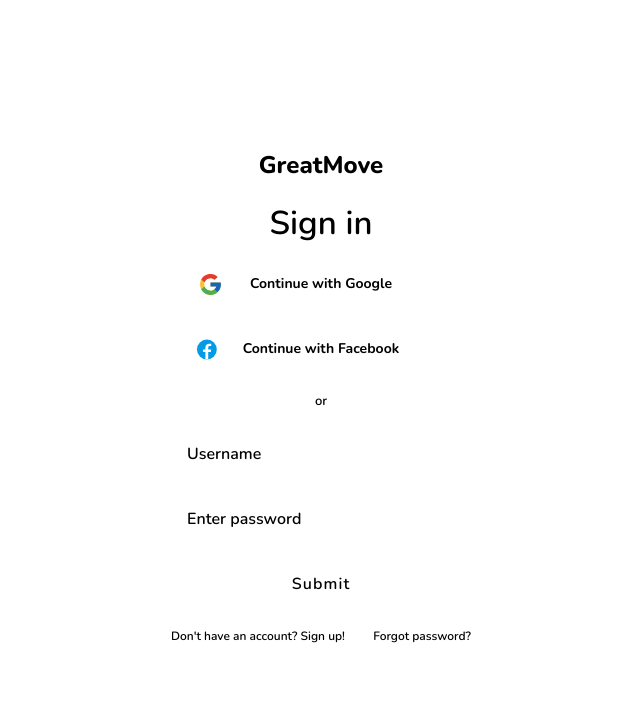
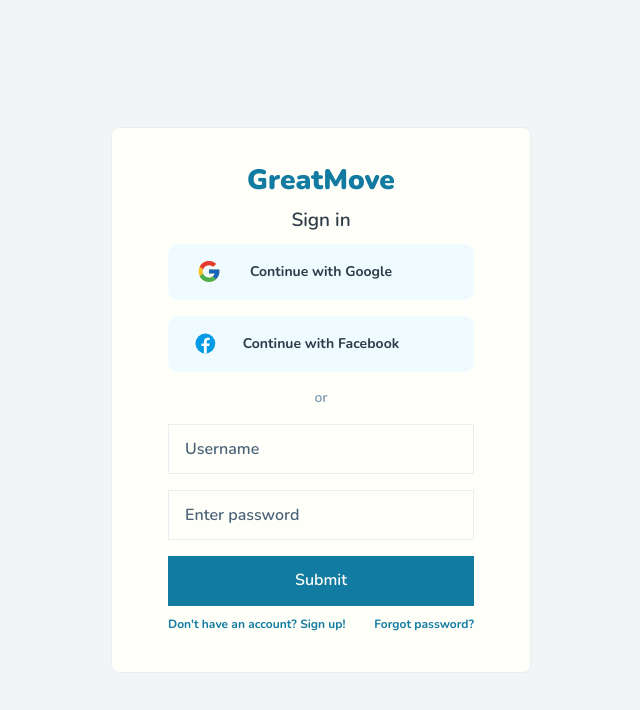
Before and after one commit to TheStelarek/GreatMove.Web, a Next.js app: page /login in a window 1280 px wide. Shown: the top 710 px of the page, without its empty margins (319-959 px from the left). Built offline with nearby package versions, Linux system fonts and the light colour scheme.

Commit message:
fix: design of login page (#29)
* fix: change font weights names

* feat: add border radius css variables

* fix: change footer and caption font size name

* fix: design of login page

```diff
--- a/src/components/core/input/Input.module.scss
+++ b/src/components/core/input/Input.module.scss
@@ -3,73 +3,54 @@
   justify-content: center;
   flex-direction: column;
   margin-right: auto;
-  font-size: 12px;
-  font-weight: 600;
-  gap: 5px;
+  font-size: var(--font-size-caption);
+  line-height: var(--line-height-caption);
+  font-weight: var(--font-weight-semi-bold);
+  gap: var(space-2);
   width: 100%;
 
   .input {
     height: 50px;
     background-color: transparent;
-    padding: 0 1rem;
-    border: 2px solid var(--primary-color);
-    color: var(--black-3);
-    font-size: 16px;
-    font-weight: 600;
+    padding: 0 var(--space-4);
+    border: 2px solid var(--blue-700);
+    color: var(--gray-900);
+    font-size: var(--font-size-p2);
+    font-weight: var(--font-weight-semi-bold);
 
     &::placeholder {
-      color: var(--gray-30);
+      color: var(--gray-700);
       border: none;
     }
   }
 
   .input-gray {
-    border: 1px solid var(--gray-10);
-  }
-
-  .input-white {
-    border: none;
-    color: var(--primary-color);
-    background-color: var(--white-1);
-
-    &:focus {
-      outline: 1px solid var(--blue-20);
-    }
-  }
-
-  .input-blue {
-    border: none;
-    color: var(--primary-color);
-    background-color: var(--white-4);
-
-    &:focus {
-      outline: 1px solid var(--blue-20);
-    }
+    border: 1px solid var(--gray-100);
   }
 
   .input-radius-5 {
-    border-radius: 5px;
+    border-radius: var(--border-radius-5);
   }
 
   .input-radius-10 {
-    border-radius: 10px;
+    border-radius: var(--border-radius-10);
   }
 
   .input-radius-15 {
-    border-radius: 15px;
+    border-radius: var(--border-radius-15);
   }
 
   .inputError {
-    border-color: var(--red-2);
+    border-color: var(--red-600);
   }
 
   .error {
-    color: var(--red-2);
-    font-size: 14px;
-    margin: 5px 0 0 0;
+    color: var(--red-600);
+    font-size: var(--font-size-p1);
+    line-height: var(--line-height-p1);
+    font-weight: var(--font-weight-semi-bold);
+    margin: var(--space-2) 0 0 0;
     padding: 0;
     text-align: center;
-    line-height: 14px;
-    font-weight: 600;
   }
 }
--- a/src/components/login/loginForm/LoginForm.module.scss
+++ b/src/components/login/loginForm/LoginForm.module.scss
@@ -1,31 +1,30 @@
 .loginForm {
   display: flex;
   flex-direction: column;
-  gap: 15px;
+  gap: var(--space-4);
 
   .formBtn {
+    background-color: var(--blue-700);
+    color: var(--white);
+    font-weight: var(--font-weight-semi-bold);
     width: 100%;
     border: none;
-    background-color: var(--primary-color);
     height: 50px;
-    letter-spacing: 1.1px;
-    color: var(--white-2);
-    font-weight: 600;
     cursor: pointer;
   }
 
   .formBtn:disabled {
     cursor: not-allowed;
-    background-color: var(--gray-30);
+    background-color: var(--gray-100);
+    color: var(--gray-700);
   }
 
   .error {
-    color: var(--red-2);
-    font-size: 14px;
-    margin: 5px 0 0 0;
+    color: var(--red-600);
+    font-size: var(--font-size-p1);
+    line-height: var(--line-height-p1);
+    font-weight: var(--font-weight-semi-bold);
     padding: 0;
     text-align: center;
-    line-height: 14px;
-    font-weight: 600;
   }
 }
--- a/src/components/login/loginSocials/LoginSocials.module.scss
+++ b/src/components/login/loginSocials/LoginSocials.module.scss
@@ -2,23 +2,23 @@
   display: flex;
   flex-direction: column;
   align-items: center;
-  gap: 15px;
+  gap: var(--space-4);
 
   .social {
+    padding: var(--space-7) 0;
+    border-radius: var(--border-radius-10);
+    background-color: var(--blue-50);
+    color: var(--gray-800);
+    font-weight: var(--font-weight-bold);
+    font-size: var(--font-size-p1);
     width: 100%;
     height: 50px;
-    padding: 0;
-    background-color: var(--white-3);
     border: none;
-    border-radius: 12px;
     display: flex;
     justify-content: center;
     align-items: center;
     text-align: center;
-    color: var(--gray-80);
-    font-weight: 700;
     cursor: pointer;
-    font-size: 14px;
 
     &::after {
       content: '';
--- a/src/pages/login/index.tsx
+++ b/src/pages/login/index.tsx
@@ -8,7 +8,7 @@ export default function Login() {
     <div className={styles.container}>
       <div className={styles.loginBox}>
         <div className={styles.logo}>GreatMove</div>
-        <h3 className={styles.login}>Sign in</h3>
+        <h6 className={styles.login}>Sign in</h6>
         <LoginSocials />
         <span className={styles.divider}>or</span>
         <LoginForm />
--- a/src/styles/Login.module.scss
+++ b/src/styles/Login.module.scss
@@ -3,38 +3,38 @@
   height: 100vh;
   display: flex;
   justify-content: center;
-  background-color: var(--white-3);
+  background-color: var(--gray-50);
   position: relative;
 
   .loginBox {
-    padding: 25px 20px;
-    background-color: var(--white-1);
+    padding: var(--space-5) var(--space-6);
+    background-color: var(--white);
+    gap: var(--space-1-5);
+    border-radius: var(--border-radius-8);
     width: 100%;
     display: flex;
     flex-direction: column;
-    gap: 5px;
-    border-radius: 8px;
 
     .logo {
+      font-size: var(--font-size-h3-small);
+      font-weight: var(--font-weight-black);
+      color: var(--blue-700);
       text-align: center;
-      font-size: 24px;
-      font-weight: 800;
-      color: var(--primary-color);
     }
 
     .login {
-      margin: 20px 0 10px 0;
-      font-weight: 600;
+      font-weight: var(--font-weight-semi-bold);
+      color: var(--gray-800);
       text-align: center;
-      color: var(--gray-60);
+      margin: var(--space-1-5) 0;
     }
 
     .divider {
-      font-size: 13px;
-      font-weight: 600;
-      margin: 15px 0;
+      margin: var(--space-3) 0;
+      font-size: var(--font-size-p1);
+      font-weight: var(--font-weight-semi-bold);
+      color: var(--gray-500);
       text-align: center;
-      color: var(--gray-20);
     }
 
     .links {
@@ -43,11 +43,10 @@
       justify-content: space-between;
 
       .link {
-        margin: 10px 0 0 0;
+        font-size: var(--font-size-caption);
+        font-weight: var(--font-weight-bold);
+        color: var(--blue-700);
         padding: 0;
-        font-size: 12px;
-        font-weight: 600;
-        color: var(--blue-60);
         text-align: right;
       }
     }
@@ -55,13 +54,14 @@
 
   @media (min-width: 420px) {
     .loginBox {
-      padding: 35px 60px;
-      border: 1px solid var(--gray-0);
+      padding: var(--space-9) var(--space-14);
+      border: 1px solid var(--gray-100);
     }
   }
 
   @media (min-width: 460px) {
     .loginBox {
+      margin: var(--space-3) 0;
       max-width: 420px;
 
       .links {
--- a/src/styles/variables.scss
+++ b/src/styles/variables.scss
@@ -75,6 +75,12 @@ html {
   --white: hsl(60, 100%, 99%);
   --black: hsl(0, 0%, 1%);
 
+  //radius
+  --border-radius-5: 5px;
+  --border-radius-8: 8px;
+  --border-radius-10: 10px;
+  --border-radius-15: 15px;
+
   //shadows
   --box-shadow-xs: rgba(0, 0, 0, 0.1) 0 2px 8px;
   --box-shadow-sm: rgba(0, 0, 0, 0.11) 0 4px 10px;
@@ -109,11 +115,11 @@ html {
   --space-40: 160px;
 
   //font-weights
-  --regular: 400;
-  --semi-bold: 600;
-  --bold: 700;
-  --extra-bold: 800;
-  --black: 900;
+  --font-weight-regular: 400;
+  --font-weight-semi-bold: 600;
+  --font-weight-bold: 700;
+  --font-weight-extra-bold: 800;
+  --font-weight-black: 900;
 
   //sizing
   --font-size-display-1: 72px;
@@ -164,9 +170,9 @@ html {
   --font-size-p5: 24px;
   --line-height-p5: 22px;
 
-  --caption: 12px;
+  --font-size-caption: 12px;
   --line-height-caption: 18px;
 
-  --footer: 10px;
+  --font-size-footer: 10px;
   --line-height-footer: 14px;
 }
```
